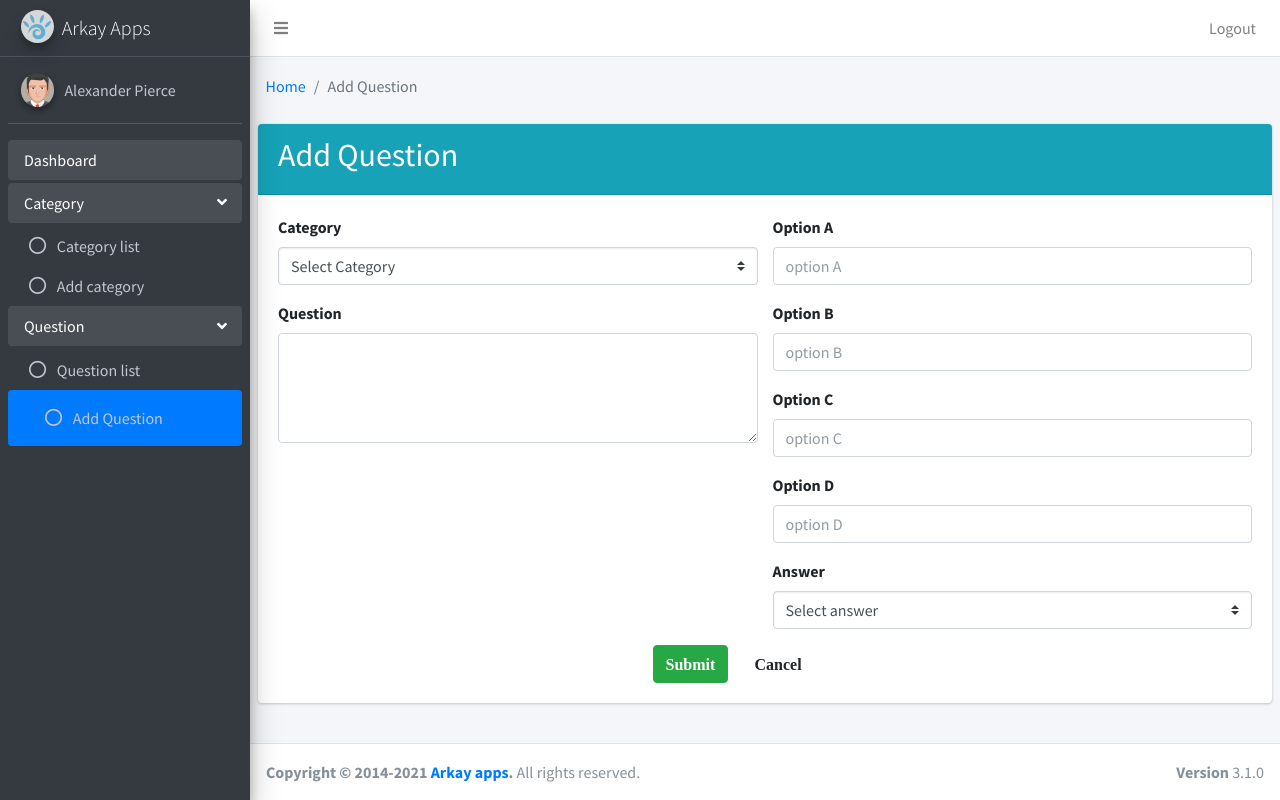
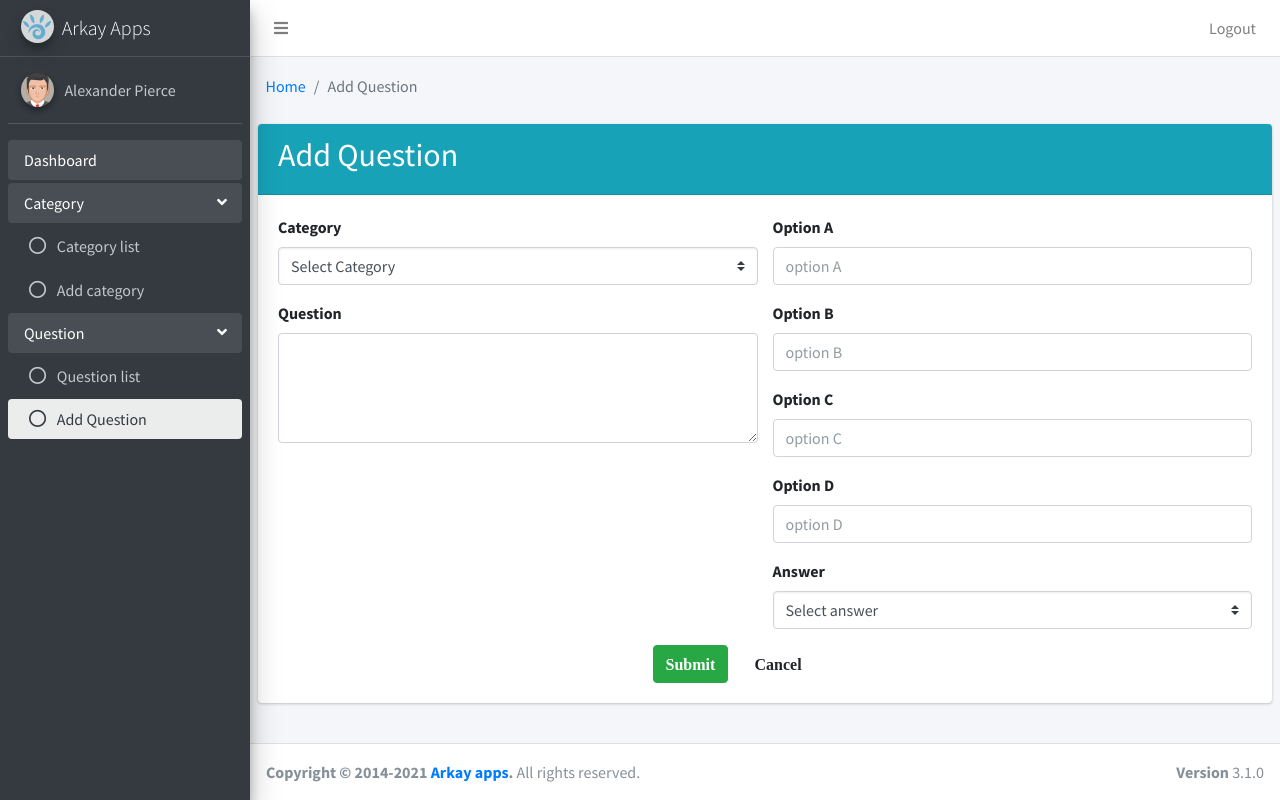
Before and after one commit to kb-codes/internship, a PHP site: page /Addquestion.php in a window 1280 px wide. Run offline with PHP 8.4, Linux system fonts and the light colour scheme; the visitor is signed in with stand-in values (Sample User, id 1); tables that the repository leaves empty or names only in its code hold one stand-in row (values such as "Sample post"); some libraries are stand-ins or nearby versions.

Commit message:
Update Navbar.php

```diff
--- a/Navbar.php
+++ b/Navbar.php
@@ -71,21 +71,19 @@
 
                 <ul class="nav nav-treeview">
 
-                    <li class="<?php if($page == 'listcategory.php'): echo 'nav-link active'; endif; ?>">
+                    <li class=" nav-item">
 
-                      <a href="listcategory.php" class="nav-link">
+                    <a href="listcategory.php" class="<?php if($page == 'listcategory.php'): echo 'nav-link active'; endif; ?> nav-link">
 
-                        <i class="far fa-circle nav-icon"></i>
-                        <p>Category list</p>
+                      <i class="far fa-circle nav-icon"></i>
+                      <p>Category list</p>
                       </a>
-
                     </li>
 
+                    <li class=" nav-item">
 
+                    <a href="addcategory.php" class="<?php if($page == 'addcategory.php'): echo 'nav-link active'; endif; ?> nav-link">
 
-                  <li class="<?php if($page == 'addcategory.php'): echo 'nav-link active'; endif; ?>">
-
-                    <a href="addcategory.php" class="nav-link">
                       <i class="far fa-circle nav-icon"></i>
                       <p>Add category</p>
                     </a>
@@ -105,15 +103,16 @@
                   </a>
                   <ul class="nav nav-treeview">
 
-                    <li class="<?php if($page == 'Listquestion.php'): echo 'nav-link active'; endif; ?>">
+                    <li class="nav-item">
 
-                      <a href="Listquestion.php" class="nav-link">
+                      <a href="Listquestion.php" class="<?php if($page == 'Listquestion.php'): echo 'nav-link active'; endif; ?> nav-link">
                         <i class="far fa-circle nav-icon"></i>
                         <p>Question list</p>
                       </a>
                     </li>
-                    <li class="<?php if($page == 'Addquestion.php'): echo 'nav-link active'; endif; ?>">
-                      <a href="Addquestion.php" class="nav-link">
+
+                    <li class="nav-item">
+                      <a href="Addquestion.php"  class="<?php if($page == 'Addquestion.php'): echo 'nav-link active'; endif; ?> nav-link">
                         <i class="far fa-circle nav-icon"></i>
                         <p>Add Question</p>
                       </a>
```
